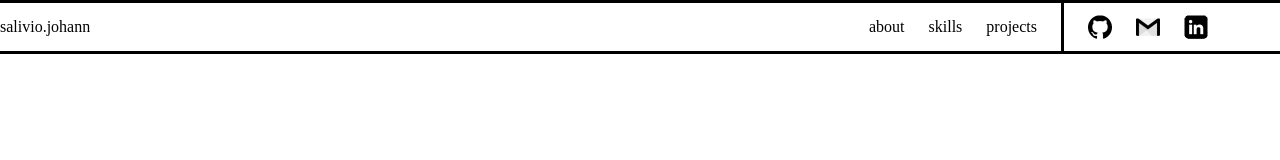
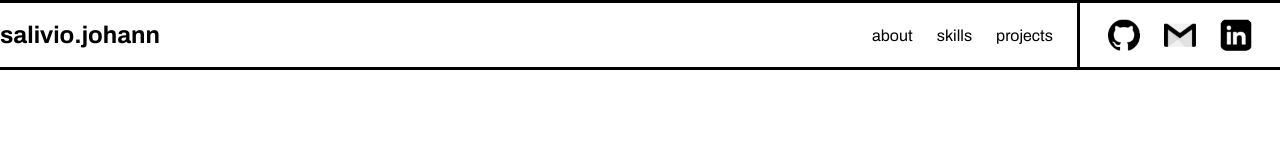
Before and after one commit to Makoch1/Makoch1.github.io, an Astro site: page / in a window 1280 px wide. Built offline with nearby package versions, Linux system fonts and the light colour scheme; Astro itself is replaced by a stand-in of ours.

Commit message:
Add polish to navbar styling

```diff
--- a/src/components/ Navbar.astro
+++ b/src/components/ Navbar.astro
@@ -3,11 +3,13 @@ import '../styles/navbar.css';
 import githubIcon from '../assets/github.png';
 import gmailIcon from '../assets/gmail.png';
 import linkedinIcon from '../assets/linkedin.png';
+import hamburgerIcon from '../assets/hamburgerIcon.png';
 ---
 
 <div class="navbar">
     <div class="navbar-inner max-width">
-        <input class="navbar-hamburger" type="checkbox">
+        <label for="hamburger"><img src={hamburgerIcon.src}></label>
+        <input id="hamburger" class="navbar-hamburger" type="checkbox">
         <div class="navbar-title-container">
             <a class="navbar-title" href="/">salivio.johann</a>
         </div>
@@ -17,13 +19,13 @@ import linkedinIcon from '../assets/linkedin.png';
             <a class="navbar-link" href="/projects">projects</a>
         </div>
         <div class="navbar-socials">
-            <a class="navbar-social" href="https://github.com/Makoch1">
+            <a class="navbar-social" href="https://github.com/Makoch1" target="_blank">
                 <img src={githubIcon.src} alt="github-logo">
             </a>
-            <a class="navbar-social" href="mailto:saliviojohann@gmail.com">
+            <a class="navbar-social" href="mailto:saliviojohann@gmail.com" target="_blank">
                 <img src={gmailIcon.src} alt="gmail-logo">
             </a>
-            <a class="navbar-social" href="https://www.linkedin.com/in/johann-salivio-3b0a51299/">
+            <a class="navbar-social" href="https://www.linkedin.com/in/johann-salivio-3b0a51299/" target="_blank">
                 <img src={linkedinIcon.src} alt="linkedin-logo">
             </a>
         </div>
--- a/src/styles/main.css
+++ b/src/styles/main.css
@@ -1,5 +1,11 @@
+@import url('https://fonts.googleapis.com/css2?family=Archivo:ital,wght@0,100..900;1,100..900&display=swap');
+
 body {
     margin: 0;
+}
+
+html {
+    font-family: "Archivo";
 }
 
 .max-width {
--- a/src/styles/navbar.css
+++ b/src/styles/navbar.css
@@ -2,6 +2,7 @@
     border: solid black;
     border-width: 3px 0;
     width: 100%;
+    position: sticky;
 
     a {
         color: inherit;
@@ -16,13 +17,16 @@
 
 .navbar-title-container {
     display: flex;
-    flex-grow: 1;
+    flex: 1;
+    width: auto;
     order: 1;
 
     .navbar-title {
         align-items: center;
         display: flex;
-        height: 3rem;
+        font-size: 1.5rem;
+        font-weight: bold;
+        height: 4rem;
     }
 }
 
@@ -37,15 +41,23 @@
         align-items: center;
         display: flex;
         height: 2.5rem;
+        padding: 0 0.5rem;
+
+        &:hover {
+            color: gray;
+            transition: 0.3s ease color;
+        }
     }
 }
 
 .navbar-socials {
     border-left: solid black 3px;
-    display: flex;
-    gap: 1.5rem;
+    display: grid;
+    gap: 1rem;
+    grid-auto-flow: column;
+    justify-content: center;
     order: 2;
-    padding-left: 1.5rem;
+    padding: 0 1.5rem;
 
     .navbar-social {
         align-items: center;
@@ -62,12 +74,29 @@
     .navbar-hamburger:not(:checked)+.navbar-title-container+.navbar-menu {
         display: none;
     }
+
+    .navbar-hamburger {
+        display: none;
+    }
+
+    label[for=hamburger] {
+        align-items: center;
+        display: flex;
+        margin: 0 0.5rem;
+
+        img {
+            height: 2rem;
+        }
+    }
 }
 
 @media only screen and (min-width: 720px) {
-    .navbar-hamburger {
+
+    .navbar-hamburger,
+    label[for=hamburger] {
         display: none;
     }
+
 
     .navbar-menu {
         border-top: 0;
@@ -79,10 +108,13 @@
 
         .navbar-link {
             height: auto;
+            padding: 0;
         }
     }
 
     .navbar-socials {
+        gap: 1.5rem;
         order: 3;
+        padding: 0 2.5rem;
     }
 }
```
Also changed, not shown: src/assets/hamburgerIcon.png (added).
